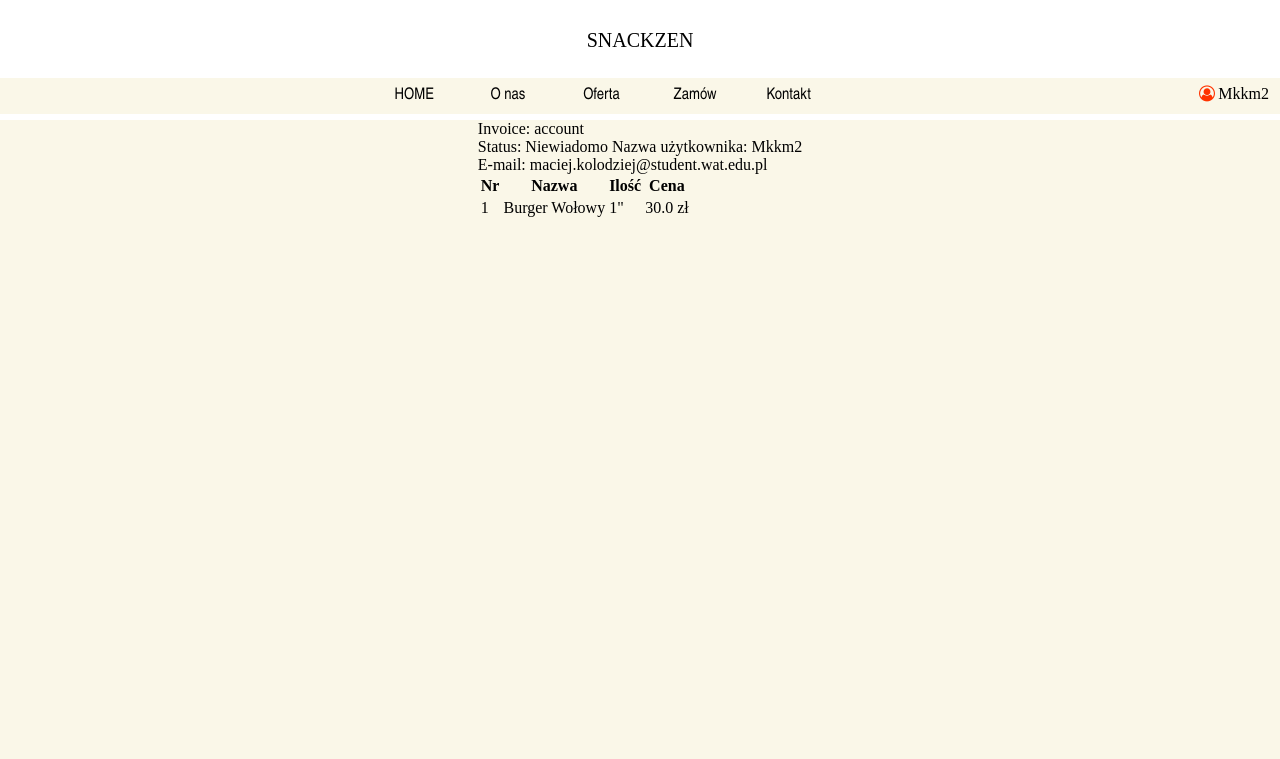
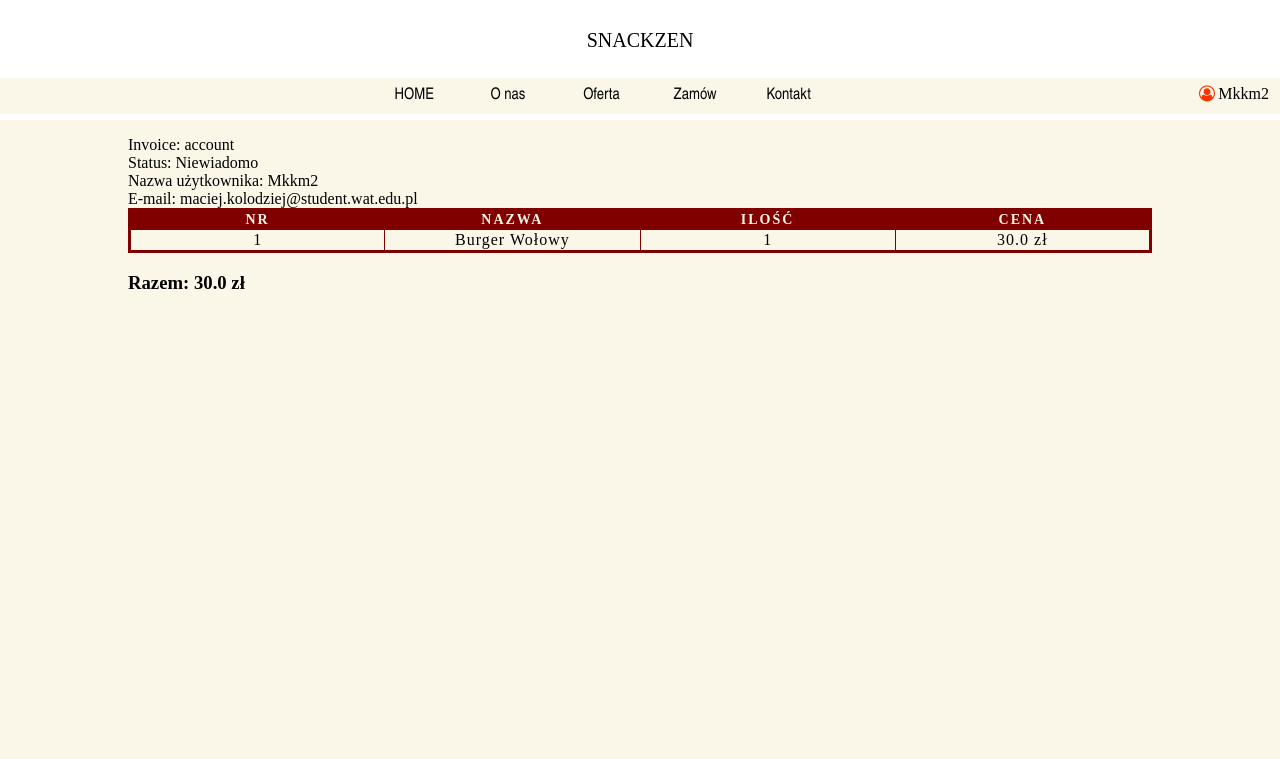
Before and after one commit to mkkm121/ProjektPJF, a Flask app: page /orders/account in a window 1280 px wide. Shown: the top 759 px of the page. Run offline with Flask 2, Linux system fonts and the light colour scheme; a user stored in the database is signed in; data comes from the database, SQL or seed files in the repository; both versions use the stored data as it was after the commit.

Commit message:
Changing customers orders

```diff
--- a/Restaurant/__init__.py
+++ b/Restaurant/__init__.py
@@ -9,7 +9,6 @@ app = Flask(__name__, static_url_path='/static')
 app.config['SECRET_KEY'] = 'c255e55a9f701bbdd7fbe16d88972d50'
 app.config['SQLALCHEMY_DATABASE_URI'] = 'sqlite:///site.db'
 app.config['SQLALCHEMY_TRACK_MODIFICATIONS'] = False
-
 
 db = SQLAlchemy(app)
 
@@ -26,7 +25,7 @@ mail = Mail(app)
 
 from .models import User, Product, MyModelView, CustomerOrder
 
-admin = Admin(app)
+admin = Admin(app, name='Restaurant', template_mode='bootstrap4')
 admin.add_view(MyModelView(User, db.session))
 admin.add_view(MyModelView(Product, db.session))
 admin.add_view(MyModelView(CustomerOrder, db.session))
--- a/Restaurant/dicts.py
+++ b/Restaurant/dicts.py
@@ -1,23 +1,23 @@
 menu = [
     {
         'name':'HOME',
-        'url':'home'
+        'url':'/home'
     },
     {
         'name':'O nas',
-        'url': 'about'
+        'url': '/about'
     },
 {
         'name':'Oferta',
-        'url':'menu'
+        'url':'/menu'
     },
 {
         'name':'Zamów',
-        'url':'order'
+        'url':'/order'
     },
 {
         'name':'Kontakt',
-        'url':'contact'
+        'url':'/contact'
     }
 ]
 about_content = [
--- a/Restaurant/routes.py
+++ b/Restaurant/routes.py
@@ -1,5 +1,4 @@
 import secrets
-
 from flask import render_template, flash, redirect, url_for, request, session
 from Restaurant.forms import RegistrationForm, LoginForm, UpdateAccountForm,\
     RequestResetForm, ResetPasswordForm, MessageForm
--- a/Restaurant/static/styles/style.css
+++ b/Restaurant/static/styles/style.css
@@ -340,7 +340,48 @@ ul.slides input {
     opacity: 0;
     transition: all .7s ease-in-out;
 }
+table {
+  table-layout: fixed;
+  width: 100%;
+  border-collapse: collapse;
+  border: 3px solid #800000;
+}
 
+thead {
+    background-color: #800000;
+    color: rgb(250,247, 232);
+    font-size: 0.875rem;
+    text-transform: uppercase;
+}
+th {
+  letter-spacing: 2px;
+}
+
+td {
+  letter-spacing: 1px;
+}
+
+tbody td {
+  text-align: center;
+}
+th {
+  letter-spacing: 2px;
+    border: 1px solid #800000;
+}
+
+td {
+  letter-spacing: 1px;
+    border: 1px solid #800000;
+}
+
+tbody td {
+  text-align: center;
+}
+
+tfoot th {
+    border: none;
+  text-align: right;
+}
 .slide-image img {
     width: auto;
     min-width: 100%;
--- a/Restaurant/templates/user-order.html
+++ b/Restaurant/templates/user-order.html
@@ -1,11 +1,13 @@
 {% extends "layout.html" %}
 {% block content %}
     <div id="information-box">
+
+    <div class="information-box-content3">
     <div class="container">
         <div class="row">
             <table class="table">
             Invoice: {{ invoice }} <br>
-            Status: {{ orders.status }}
+            Status: {{ orders.status }} <br>
             Nazwa użytkownika: {{ customer.username }} <br>
             E-mail: {{ customer.email }} <br>
                 <thead>
@@ -19,13 +21,14 @@
                         <tr>
                             <td>{{ loop.index }}</td>
                             <td>{{ product.name }}</td>
-                            <td>{{ product.quantity }}"</td>
+                            <td>{{ product.quantity }}</td>
                             <td>{{ product.price }} zł</td>
                         </tr>
                     {% endfor %}
                 </tbody>
             </table>
+            <h3>Razem: {{ total }} zł</h3>
         </div>
     </div>
-    </div>
+    </div></div>
 {% endblock %}
```
Also changed, not shown: Restaurant/site.db.
